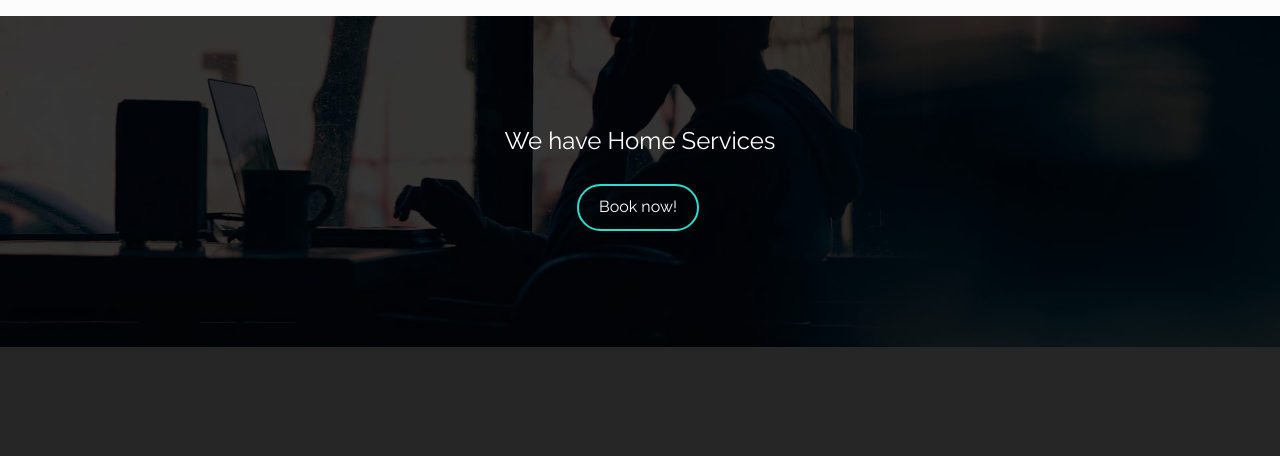
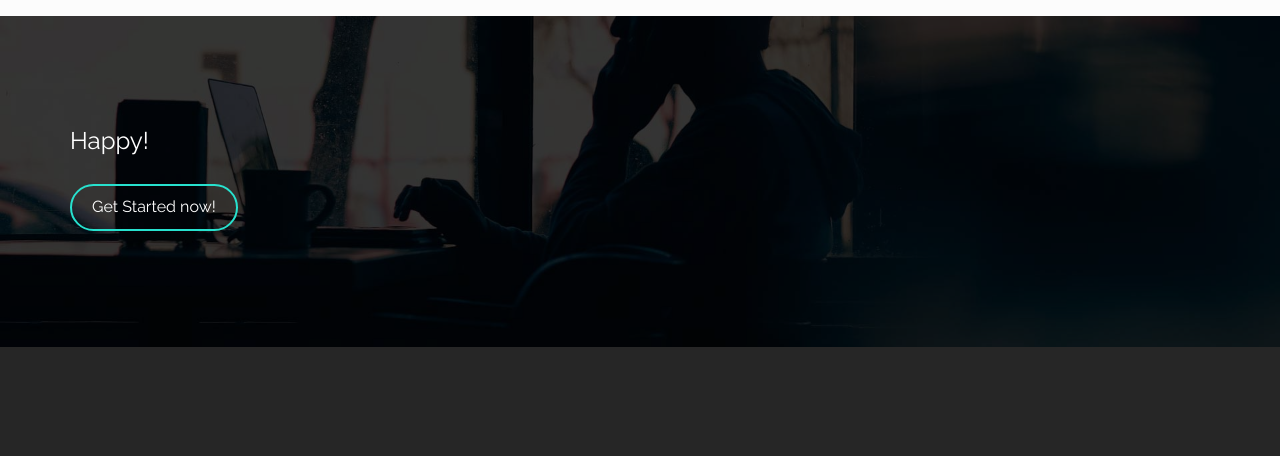
Before and after one commit to Calcaleb43/webapp, a plain HTML site: page pricing.html in a window 1280 px wide. Shown: the part 1900-2356 px from the top of the page. Drawn offline with Linux system fonts and the light colour scheme; some packages are replaced by stand-ins of ours; a script that the page names is missing; files whose address does not match are found by name.

Commit message:
Update pricing.html

```diff
--- a/pricing.html
+++ b/pricing.html
@@ -171,10 +171,8 @@
         <div class="fh5co-cta" style="background-image: url(images/slide_2.jpg);">
             <div class="overlay"></div>
             <div class="container">
-                <div class="col-md-12 text-center animate-box">
-                    <h3>We have Home Services</h3>
-                    <p><a href="#" class="btn btn-primary btn-outline with-arrow">Book now! <i class="icon-arrow-right"></i></a></p>
-                </div>
+                <h3>Happy!</h3>
+				<p><a href="#" class="btn btn-primary btn-outline with-arrow">Get Started now! <i class="icon-arrow-right"></i></a></p>
             </div>
         </div>
 
```
